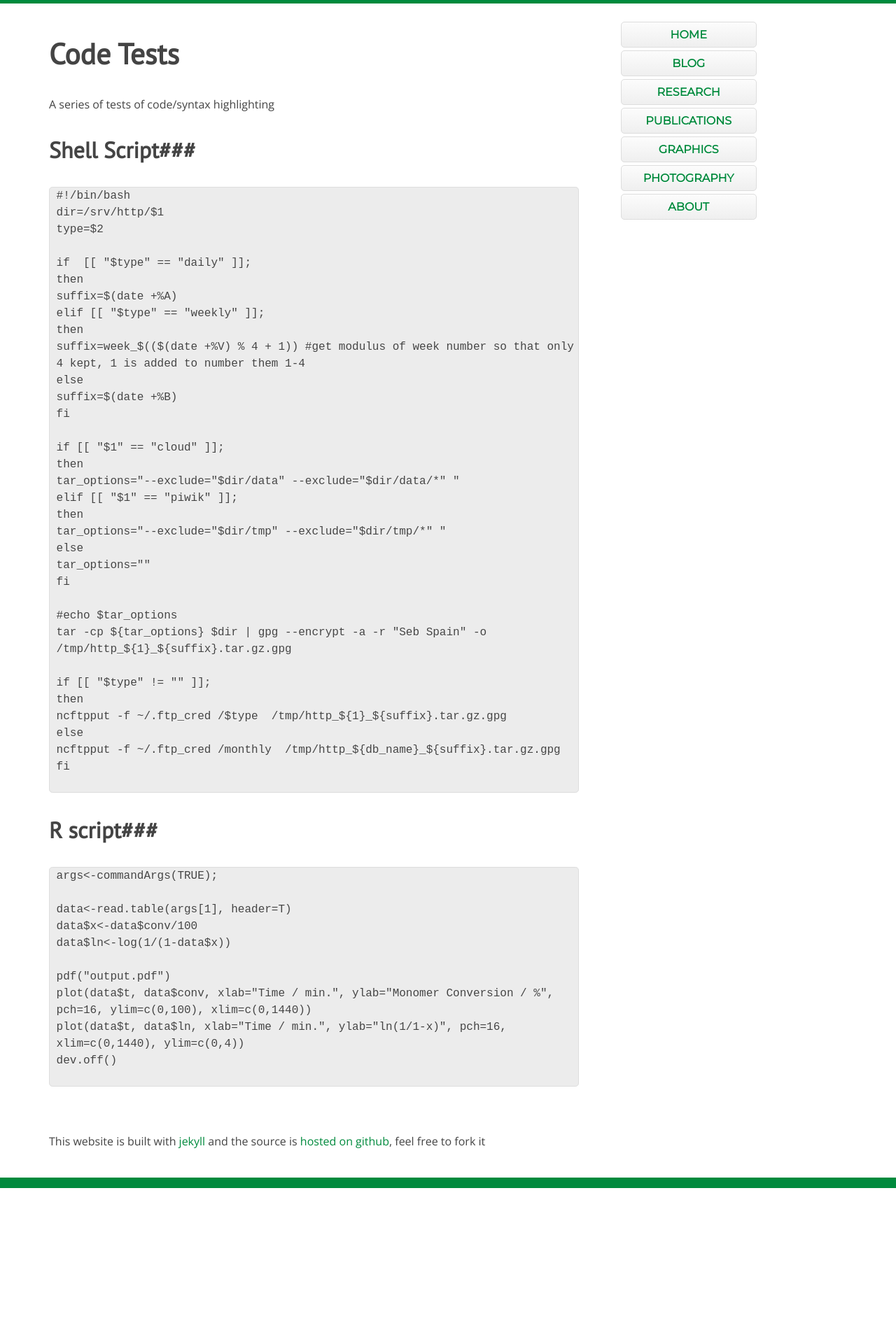
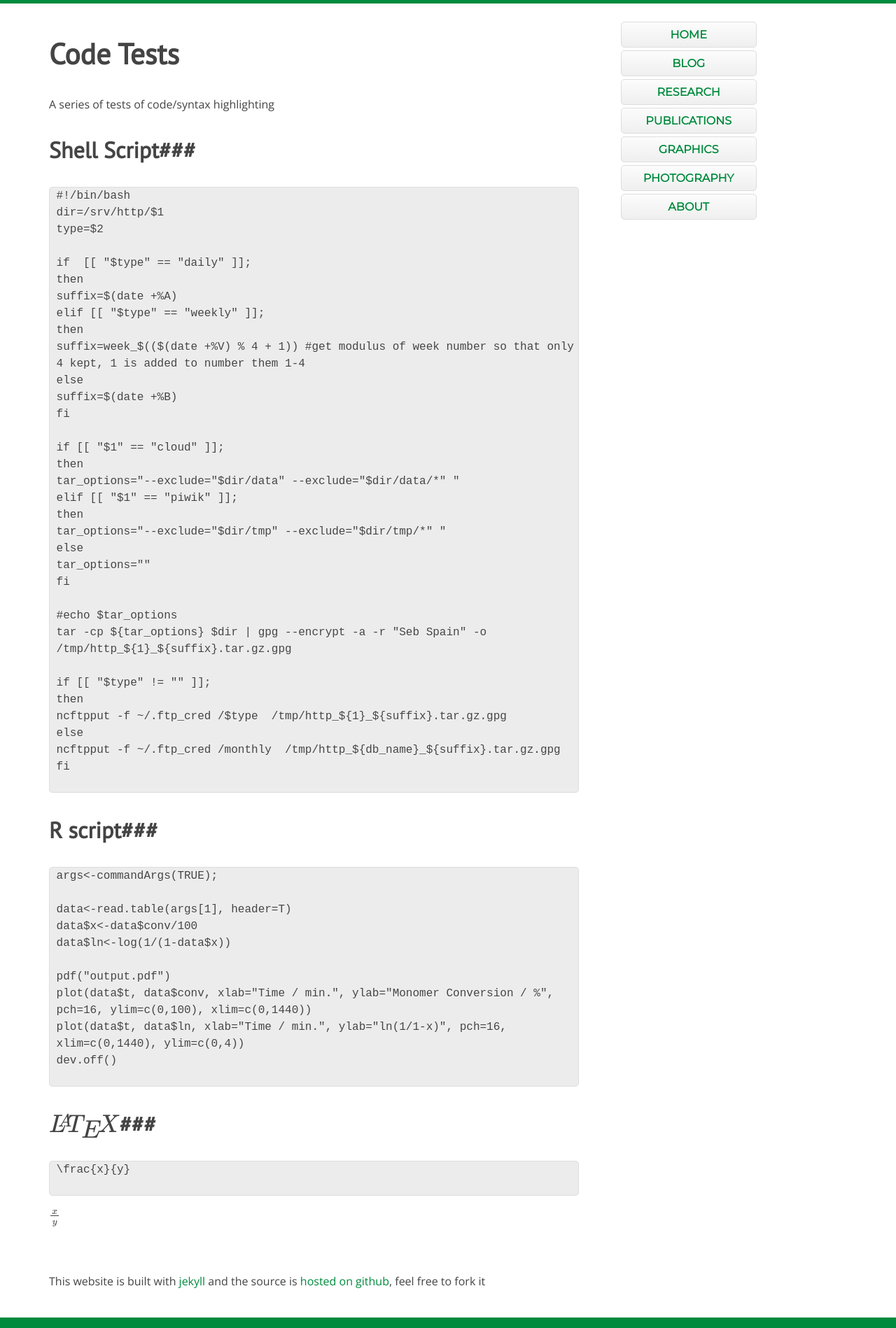
Before and after one commit to sebspain/sebspain.github.io, a Jekyll site: the page built from code_tests.md, in a window 1280 px wide. Shown: the whole page at 70% size. Built offline with Jekyll 4.4.1, drawn with Linux system fonts in a browser that asks for light colours; Markdown is read by kramdown in place of the engine named in the settings; formulas are drawn with MathJax 3; before the commit the page ends 1698 px from its top, so only the background shows below that.

Commit message:
various code test tweaks

````diff
--- a/_layouts/default.html
+++ b/_layouts/default.html
@@ -5,11 +5,11 @@
   <meta name="viewport" content="width=device-width,initial-scale=1">
   <title>sebspain.co.uk</title>
   <link href='http://fonts.googleapis.com/css?family=PT+Sans|Open+Sans:300italic,400italic,700italic,400,300,700|Montserrat+Alternates|Montserrat|Share+Tech+Mono' rel='stylesheet' type='text/css'>
+  {% include mathjax.html %}
   <link rel="stylesheet" href="/css/gridism.css">
   <link rel="stylesheet" href="/css/normalize.css">
   <link rel="stylesheet" href="/css/style.css">
   <link rel="stylesheet" href="/css/syntax.css">
-  {% include mathjax.html %}
 </head>
 
 <body class="wrap wider">
--- a/code_tests.md
+++ b/code_tests.md
@@ -59,3 +59,15 @@ plot(data$t, data$ln, xlab="Time / min.", ylab="ln(1/1-x)", pch=16, xlim=c(0,144
 dev.off()
 
 ```
+
+
+###$$\LaTeX$$###
+
+```{tex}
+\frac{x}{y}
+
+```
+
+$
+\frac{x}{y}
+$
--- a/css/style.css
+++ b/css/style.css
@@ -175,6 +175,10 @@ code {
   width:100%
 }
 
+.MathJax {
+	font-size: 2em;
+}
+
 img {
   display: block;
   margin: 10px auto;
````
